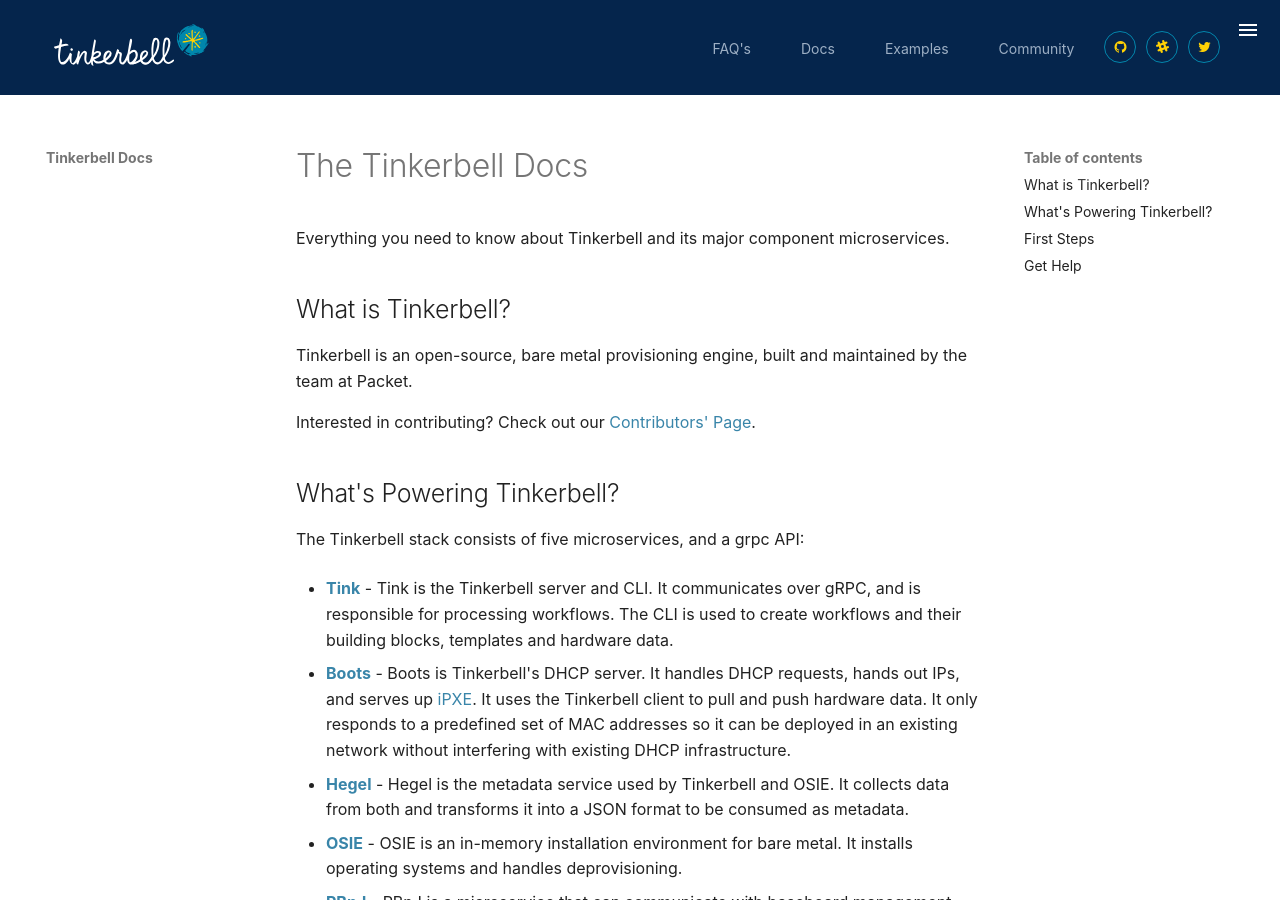
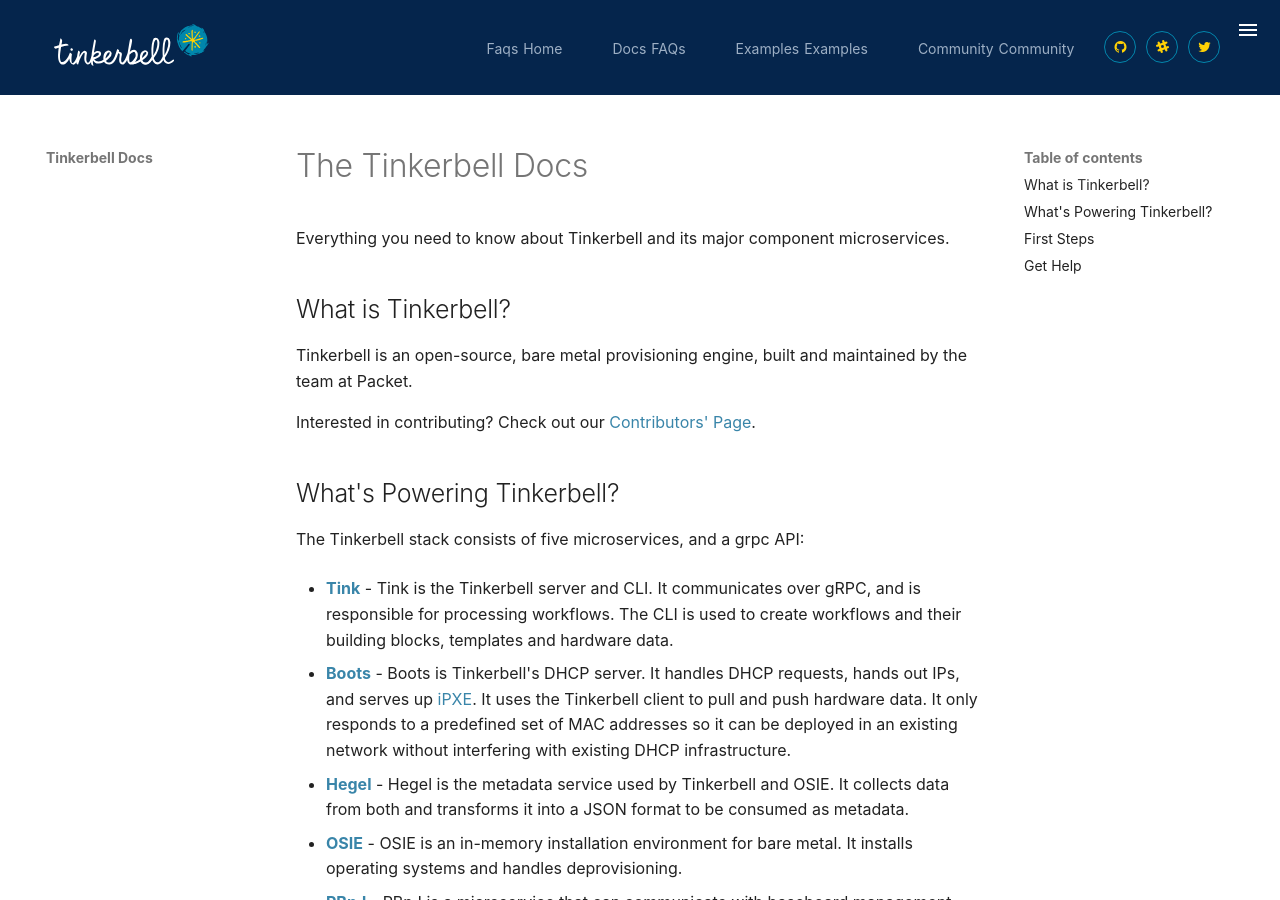
Before and after one commit to tinkerbell/tinkerbell-docs, an MkDocs documentation site: the page built from docs/index.md, in a window 1280 px wide and 900 px high. Built offline with MkDocs 1.6.1 and Material for MkDocs 9.7.7, drawn with Linux system fonts in a browser that asks for light colours; some web fonts are replaced.

Commit message:
header correction #2
Signed-off-by: geri <geriadam1@gmail.com>

```diff
--- a/mkdocs.yml
+++ b/mkdocs.yml
@@ -39,19 +39,6 @@
   font:
     text: Gotham A
     code: Consolas
-  nav_top:
-    - Faqs: index.md
-    - Docs: index.md
-    - Examples: index.md
-    - Community: services/boots.md
-
-  nav_top_social:
-    - icon: github
-      link: https://github.com/tinkerbell
-    - icon: slack
-      link: https://tinkerbell.org/community/slack
-    - icon: twitter
-      link: https://twitter.com/tinkerbell_oss
 
 extra_css:
   - stylesheets/extra.css
--- a/overrides/partials/header.html
+++ b/overrides/partials/header.html
@@ -15,16 +15,20 @@
                     <div class="nav-top">
                         <ul>
                             <li class="">
-                                <a href="">FAQ's</a>
+                                <a href="">Faqs</a>
+                              <a href="https://tinkerbell.org/">Home</a>
                             </li>
                             <li class="">
                                 <a href="">Docs</a>
+                                <a href="https://tinkerbell.org/faq/">FAQs</a>
                             </li>
                             <li class="">
                                 <a href="">Examples</a>
+                                <a href="https://tinkerbell.org/examples/">Examples</a>
                             </li>
                             <li class="">
                                 <a href="">Community</a>
+                                <a href="https://tinkerbell.org/community/">Community</a>
                             </li>
                             <li class="pre">
                                 <a href="https://github.com/tinkerbell/"><i class="fa fa-github"></i></a>
```
